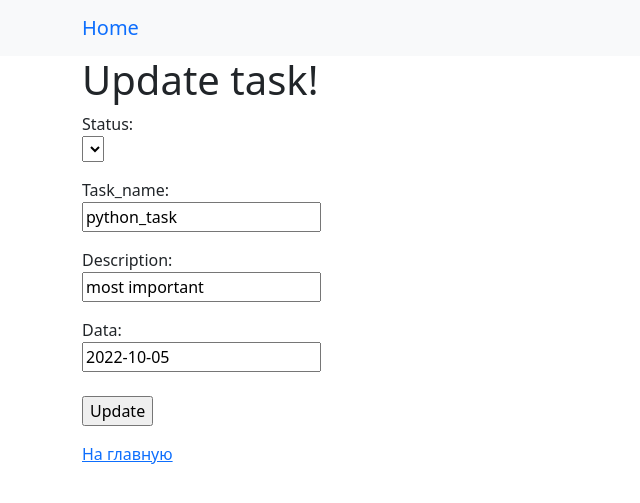
After one commit to only2611/Hometask_45, a Django app: page /task/1/update in a window 1280 px wide. The commit adds this page. Shown: the top 503 px of the page, without its empty margins (0-640 px from the left). Run offline with Django 4.2, Linux system fonts and the light colour scheme; data comes from the database, SQL or seed files in the repository; lists and menus that the app fills with data are empty.

Commit message:
добавил функцию для обновления данных

```diff
--- a/sourse/TO_DO_list/templates/task.html
+++ b/sourse/TO_DO_list/templates/task.html
@@ -1,6 +1,8 @@
 {% extends "base.html" %}
 {% block nav %}
-    <a class="nav-link" href="{% url "create_task" %}">Создание задачи</a>
+    <a class="nav-link" href="{% url "create_task" %}">Create task</a>
+    <a class="nav-link" href="{% url "update_task" task.pk %}">Update task</a>
+    <a class="nav-link" href="">Delete</a>
 {% endblock %}
 {% block content %}
 <p>name - {{ task.name_of_task }}</p>
--- /dev/null
+++ b/sourse/TO_DO_list/templates/update.html
@@ -0,0 +1,26 @@
+{% extends "base.html" %}
+{% block content %}
+<h1>Update task!</h1>
+<form action="" method="post">
+    {% csrf_token %}
+    <label>Status:</label><br/>
+    <select name="status">
+        {% for value, status in statuses %}
+            <option value="{{ value }}">{{ status }}</option>
+        {% endfor %}
+    </select>
+<p></p>
+<label>Task_name:</label><br/>
+    <input type="text" name="name_of_task" value="{{ task.name_of_task }}"/><br/>
+<p></p>
+    <label>Description:</label><br/>
+    <input type="text" name="description" value="{{ task.description }}"/><br/>
+<p></p>
+    <label>Data:</label><br/>
+    <input type="text" name="task_data" value="{{ task.task_data }}"/><br/>
+    <br/>
+    <input type="submit" value="Update"/>
+<p></p>
+<a href="{% url "index_view" %}">На главную</a>
+</form>
+{% endblock %}
--- a/sourse/TO_DO_list/urls.py
+++ b/sourse/TO_DO_list/urls.py
@@ -1,10 +1,11 @@
 from django.contrib import admin
 from django.urls import path
 
-from TO_DO_list.views import index_view, create_task, task_view
+from TO_DO_list.views import index_view, create_task, task_view, update_task
 
 urlpatterns = [
     path("", index_view, name="index_view"),
     path('add/', create_task, name="create_task"),
     path('task/<int:pk>/', task_view, name="task_view"),
+    path('task/<int:pk>/update', update_task, name="update_task"),
 ]
--- a/sourse/TO_DO_list/views.py
+++ b/sourse/TO_DO_list/views.py
@@ -17,6 +17,20 @@ def task_view(request, pk):
     return render(request, "task.html", {"task": task})
 
 
+def update_task(request, pk):
+    task = get_object_or_404(Task, pk=pk)
+    if request.method == "GET":
+        return render(request, "update.html", {"task": task})
+    else:
+        task.name_of_task = request.POST.get("name_of_task")
+        task.description = request.POST.get("description")
+        task.status =  request.POST.get("status")
+        task.task_data = request.POST.get("task_data")
+        task.save()
+        return redirect("task_view", pk=task.pk)
+
+
+
 def create_task(request):
     if request.method == "GET":
         return render(request, "create.html", {"statuses": STATUS})
```
